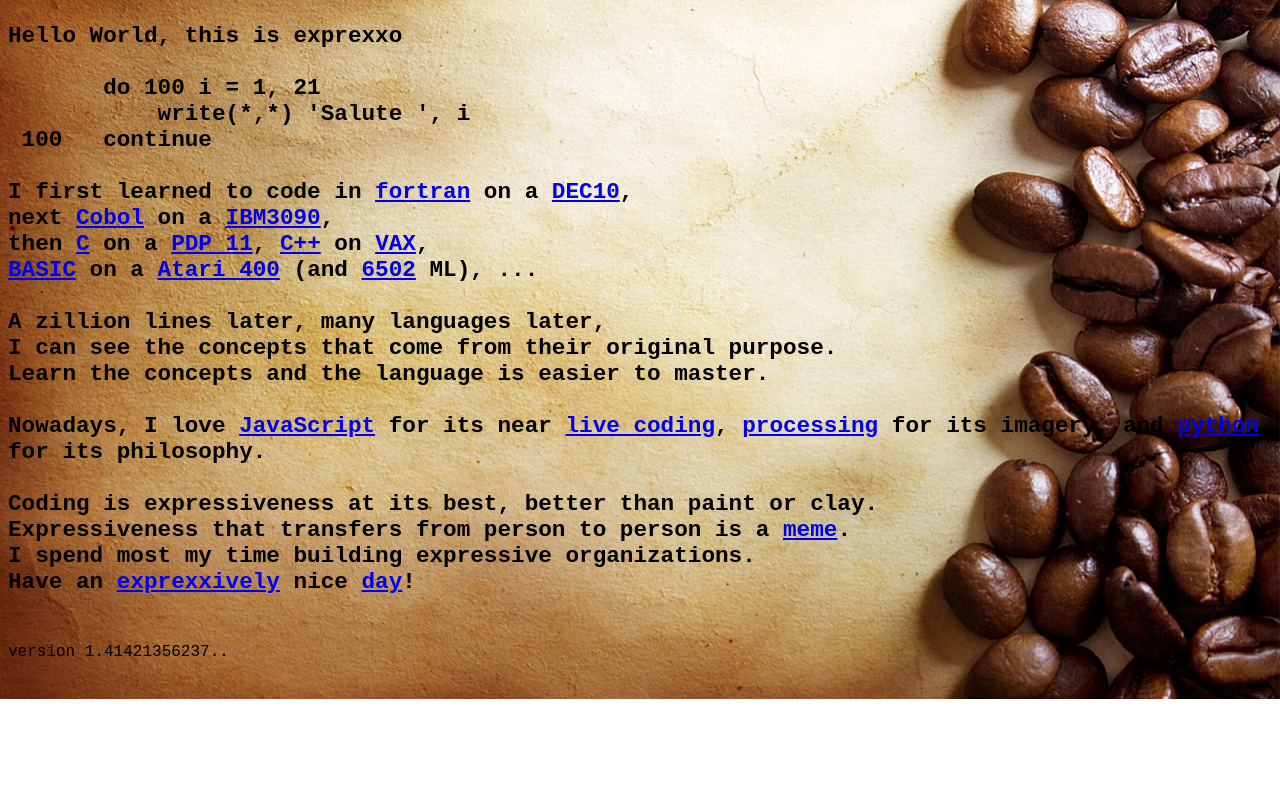
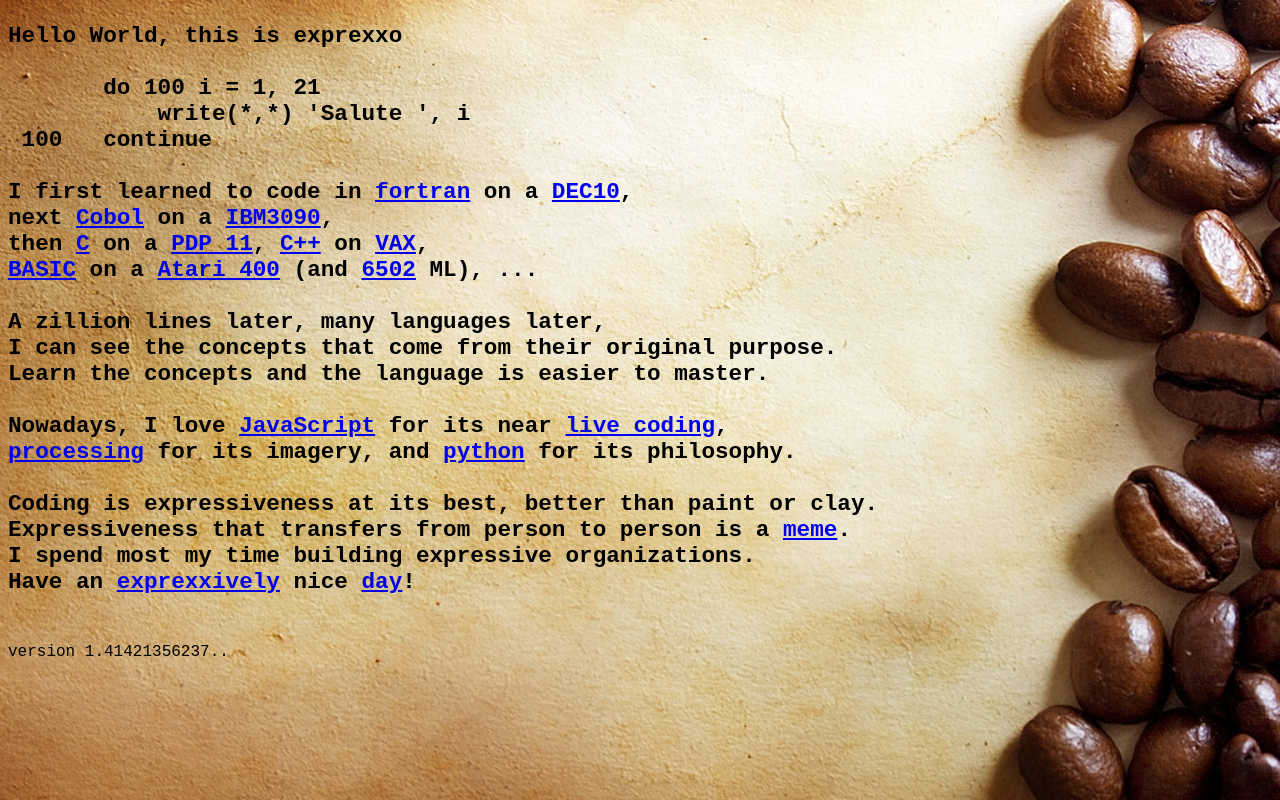
Before and after one commit to exprexxo/exprexxo.github.io, a plain HTML site: page index.html in a window 1280 px wide. Drawn offline with Linux system fonts and the light colour scheme.

Commit message:
center top image

```diff
--- a/index.html
+++ b/index.html
@@ -4,10 +4,7 @@
 <link rel="shortcut icon" href="https://exprexxo.github.io/exprexxologo.png">
     <style>
       body {
-        background: url('https://exprexxo.github.io/exprexxosteam.jpg');
-        background-repeat: no-repeat;
-        background-size: 100%;
-        background-position: center;
+        background: url('https://exprexxo.github.io/exprexxosteam.jpg') center top fixed no-repeat;
       }
    </style>
 <base href="https://en.wikipedia.org/wiki/">
@@ -31,7 +28,7 @@ Hello World, this is exprexxo<br>
    I can see the concepts that come from their original purpose.<br>
    Learn the concepts and the language is easier to master.<br>
 <br>
-   Nowadays, I love  <a href="javascript">JavaScript</a> for its near <a href="Live_coding">live coding</a>,
+   Nowadays, I love  <a href="javascript">JavaScript</a> for its near <a href="Live_coding">live coding</a>,<br>
    <a href="Processing_(programming_language)">processing</a> for its imagery,
    and  <a href="Python_(programming_language)">python</a> for its philosophy.<br>
 <br>
```
